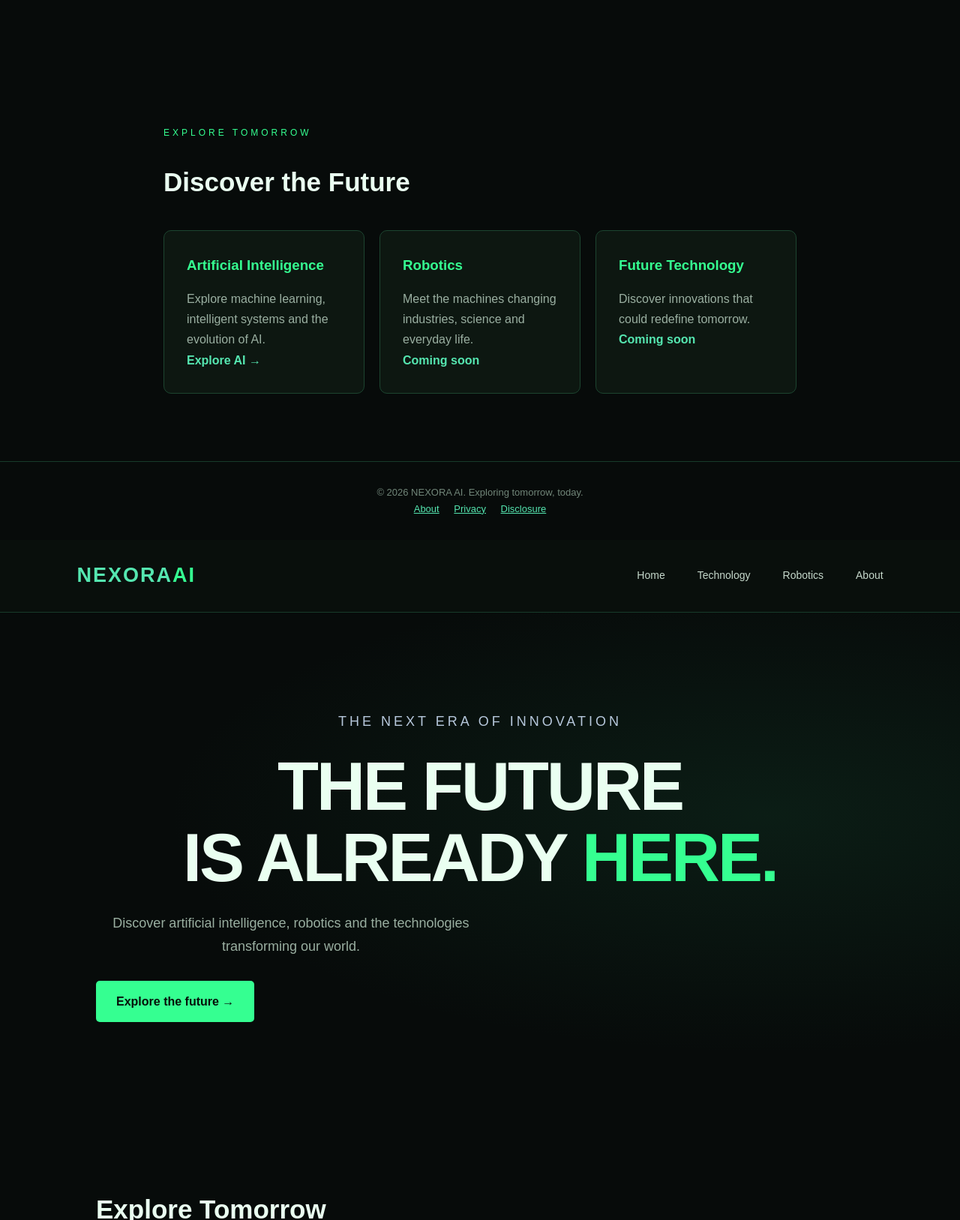
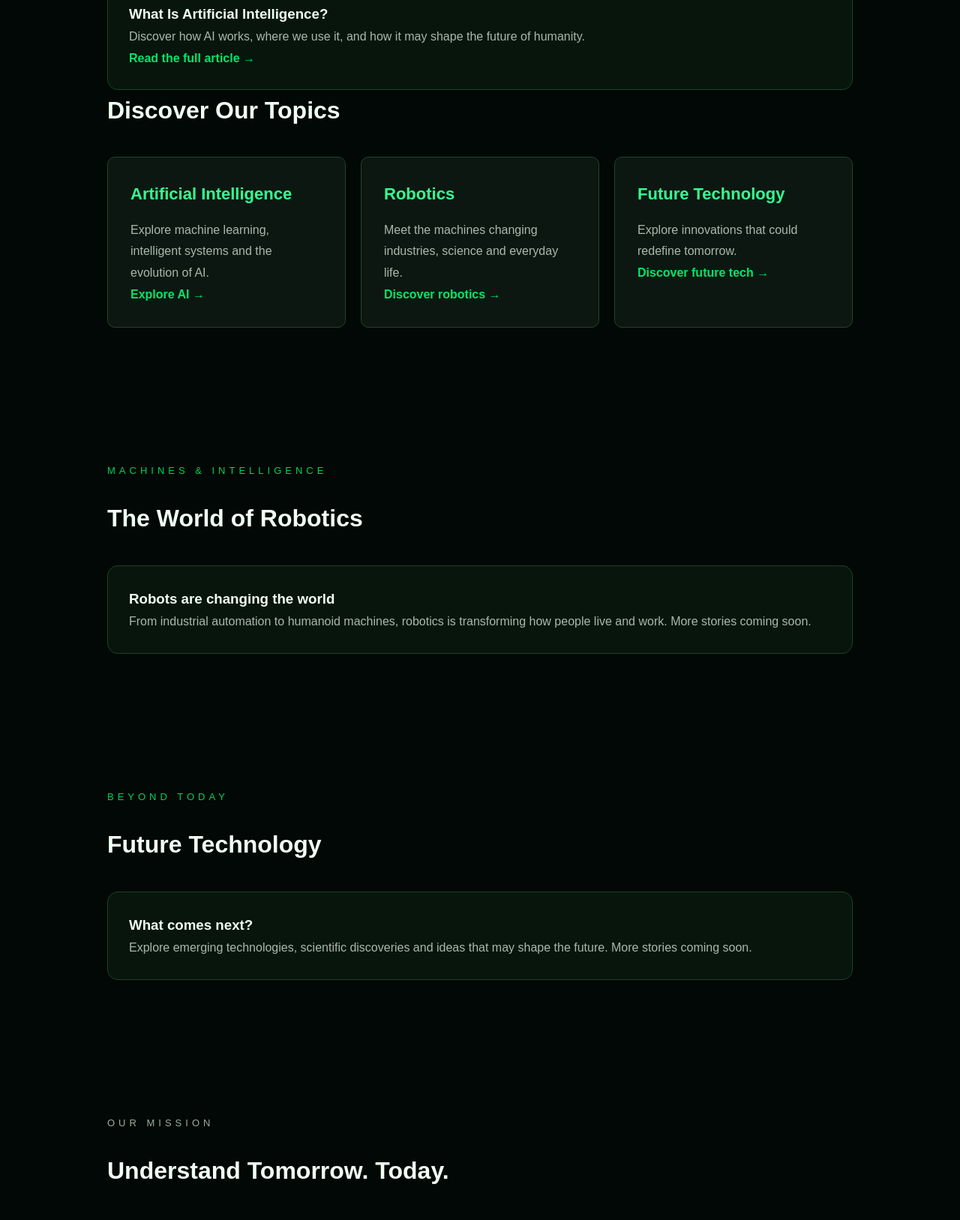
Before and after one commit to csabaviski822-hub/nexora-ai, a plain HTML site: page index.html in a window 1280 px wide. Shown: the part 1173-2800 px from the top of the page at 75% size. Drawn offline with Linux system fonts and the light colour scheme.

Commit message:
Build unified NEXORA AI homepage

```diff
--- a/index.html
+++ b/index.html
@@ -1,105 +1,135 @@
-
 <!DOCTYPE html>
 <html lang="en">
 <head>
   <meta charset="UTF-8">
   <meta name="viewport" content="width=device-width, initial-scale=1.0">
-  <meta name="description" content="Explore artificial intelligence, robotics and future technology with NEXORA AI. Understand Tomorrow. Today.">
-  <meta name="theme-color" content="#07111f">
-  <title>NEXORA AI — Understand Tomorrow. Today.</title>
+  <meta name="description" content="Explore artificial intelligence, robotics and future technology with NEXORA AI.">
+  <meta name="theme-color" content="#020805">
+  <title>NEXORA AI — The Future Is Already Here</title>
   <link rel="icon" href="favicon.svg" type="image/svg+xml">
   <link rel="stylesheet" href="styles.css">
+
   <style>
-    body { background:#07111f; color:#eaf2ff; font-family:Arial,sans-serif; margin:0; }
-    header { padding:22px 7%; display:flex; justify-content:space-between; align-items:center; flex-wrap:wrap; gap:15px; border-bottom:1px solid #20334c; }
-    header h2 { color:#55e6b0; letter-spacing:2px; margin:0; }
-    nav a { color:#c9d8eb; text-decoration:none; margin-left:18px; }
-    .hero { padding:90px 7%; text-align:center; background:radial-gradient(circle at top,#173b53,#07111f 65%); }
-    .hero h1 { font-size:clamp(38px,7vw,68px); margin:0 0 18px; }
-    .hero h1 span { color:#55e6b0; }
-    .hero p { color:#b7c8dc; font-size:18px; line-height:1.7; }
-    .section { padding:55px 7%; max-width:1100px; margin:auto; }
-    .featured,.card { background:#101f32; border:1px solid #29415b; border-radius:16px; padding:25px; }
-    .featured { margin-top:20px; }
-    .cards { display:grid; grid-template-columns:repeat(auto-fit,minmax(220px,1fr)); gap:20px; }
-    .card a,.read-more { color:#55e6b0; text-decoration:none; font-weight:bold; }
-    .card p,.featured p { color:#b7c8dc; line-height:1.7; }
-    .tag { color:#55e6b0; text-transform:uppercase; letter-spacing:2px; font-size:12px; }
-    footer { text-align:center; padding:30px; border-top:1px solid #20334c; color:#91a6bd; }
-    footer a { color:#55e6b0; margin:0 8px; }
+    * { box-sizing: border-box; }
+    html { scroll-behavior: smooth; }
+    body {
+      margin: 0;
+      background: #020805;
+      color: #f0fff5;
+      font-family: Arial, sans-serif;
+    }
+    header {
+      padding: 28px 7%;
+      display: flex;
+      flex-direction: column;
+      align-items: center;
+      gap: 28px;
+      border-bottom: 1px solid #163b27;
+    }
+    header h2 {
+      margin: 0;
+      font-size: 34px;
+      letter-spacing: 2px;
+    }
+    header h2 span, .hero h1 span { color: #00d45a; }
+    nav {
+      display: flex;
+      justify-content: center;
+      flex-wrap: wrap;
+      gap: 24px;
+    }
+    nav a {
+      color: #a8b9ad;
+      text-decoration: none;
+      font-size: 16px;
+    }
+    nav a:hover, footer a:hover { color: #00e66a; }
+    .hero {
+      min-height: 620px;
+      padding: 110px 7%;
+      display: flex;
+      flex-direction: column;
+      justify-content: center;
+      background: radial-gradient(ellipse at 80% 40%, #062313 0%, #020805 65%);
+    }
+    .tag {
+      color: #00d45a;
+      letter-spacing: 5px;
+      font-size: 13px;
+      text-transform: uppercase;
+    }
+    .hero h1 {
+      max-width: 850px;
+      font-size: clamp(46px, 9vw, 82px);
+      line-height: 1.04;
+      margin: 35px 0;
+    }
+    .hero p:not(.tag) {
+      max-width: 650px;
+      color: #a8b9ad;
+      font-size: 19px;
+      line-height: 1.8;
+    }
+    .button {
+      display: inline-block;
+      width: fit-content;
+      margin-top: 25px;
+      padding: 22px 32px;
+      background: #00a82f;
+      color: white;
+      text-decoration: none;
+      font-weight: bold;
+      border-radius: 9px;
+    }
+    .button:hover { background: #00c94b; }
+    .section {
+      padding: 75px 7%;
+      max-width: 1250px;
+      margin: auto;
+    }
+    .section h2 { font-size: 32px; }
+    .featured, .card, .topic {
+      background: #08150d;
+      border: 1px solid #174329;
+      border-radius: 14px;
+      padding: 28px;
+    }
+    .featured p, .card p, .topic p {
+      color: #a8b9ad;
+      line-height: 1.8;
+    }
+    .cards {
+      display: grid;
+      grid-template-columns: repeat(auto-fit, minmax(230px, 1fr));
+      gap: 20px;
+    }
+    .card h3 { font-size: 22px; }
+    .card a, .read-more {
+      color: #00e66a;
+      text-decoration: none;
+      font-weight: bold;
+    }
+    .topic { margin-top: 22px; }
+    footer {
+      text-align: center;
+      padding: 35px 7%;
+      border-top: 1px solid #163b27;
+      color: #82958a;
+    }
+    footer a {
+      color: #00d45a;
+      text-decoration: none;
+      margin: 0 9px;
+    }
+    @media (max-width: 600px) {
+      .hero { min-height: 570px; padding: 75px 7%; }
+      .tag { letter-spacing: 3px; }
+      nav { gap: 17px; }
+    }
   </style>
 </head>
+
 <body>
-  <header>
-    <h2>NEXORA AI</h2>
-    <nav>
-      <a href="index.html">Home</a>
-      <a href="#explore">Explore</a>
-      <a href="about.html">About</a>
-    </nav>
-  </header>
-
-  <section class="hero">
-    <p class="tag">Artificial Intelligence • Robotics • Future Tech</p>
-    <h1>Understand <span>Tomorrow.</span><br>Today.</h1>
-    <p>Discover the technologies transforming our world.<br>Think beyond today. Explore what comes next.</p>
-  </section>
-
-  <main>
-    <section class="section">
-      <p class="tag">Editor's choice</p>
-      <h2>Start Exploring</h2>
-      <article class="featured">
-        <p class="tag">Artificial Intelligence</p>
-        <h3>What Is Artificial Intelligence?</h3>
-        <p>Discover how AI works, where we use it, and how it may shape the future of humanity.</p>
-        <a class="read-more" href="articles/what-is-artificial-intelligence.html">Read the full article →</a>
-      </article>
-    </section>
-
-    <section class="section" id="explore">
-      <p class="tag">Explore tomorrow</p>
-      <h2>Discover the Future</h2>
-      <div class="cards">
-        <article class="card">
-          <h3>Artificial Intelligence</h3>
-          <p>Explore machine learning, intelligent systems and the evolution of AI.</p>
-          <a href="articles/what-is-artificial-intelligence.html">Explore AI →</a>
-        </article>
-        <article class="card">
-          <h3>Robotics</h3>
-          <p>Meet the machines changing industries, science and everyday life.</p>
-          <a href="#explore">Coming soon</a>
-        </article>
-        <article class="card">
-          <h3>Future Technology</h3>
-          <p>Discover innovations that could redefine tomorrow.</p>
-          <a href="#explore">Coming soon</a>
-        </article>
-      </div>
-    </section>
-  </main>
-
-  <footer>
-    <p>© 2026 NEXORA AI. Exploring tomorrow, today.</p>
-    <a href="about.html">About</a>
-    <a href="privacy.html">Privacy</a>
-    <a href="disclosure.html">Disclosure</a>
-  </footer>
-</body>
-</html>
-
-<!DOCTYPE html>
-<html lang="en">
-<head>
-<meta charset="UTF-8">
-<meta name="viewport" content="width=device-width, initial-scale=1.0">
-<meta name="description" content="Explore artificial intelligence, robotics and the technologies shaping tomorrow.">
-<title>NEXORA AI — The Future Is Already Here</title>
-<link rel="stylesheet" href="styles.css">
-</head>
-<body>
-
 <header>
   <h2>NEXORA<span>AI</span></h2>
   <nav>
@@ -112,40 +142,75 @@
 
 <main>
   <section class="hero" id="home">
-  <p class="tag">THE NEXT ERA OF INNOVATION</p>
+    <p class="tag">The next era of innovation</p>
     <h1>THE FUTURE<br>IS ALREADY <span>HERE.</span></h1>
-  <p>Discover artificial intelligence, robotics
-  and the technologies transforming our world.</p>
+    <p>Discover artificial intelligence, robotics and the technologies transforming our world.</p>
     <a class="button" href="#technology">Explore the future →</a>
   </section>
 
-<section id="technology">
+  <section class="section" id="technology">
+    <p class="tag">Editor's choice</p>
     <h2>Explore Tomorrow</h2>
+
+    <article class="featured">
+      <p class="tag">Artificial Intelligence</p>
+      <h3>What Is Artificial Intelligence?</h3>
+      <p>Discover how AI works, where we use it, and how it may shape the future of humanity.</p>
+      <a class="read-more" href="articles/what-is-artificial-intelligence.html">Read the full article →</a>
+    </article>
+
+    <h2>Discover Our Topics</h2>
     <div class="cards">
-    <article>
+      <article class="card">
         <h3>Artificial Intelligence</h3>
-      <p>Discover the intelligence shaping the next generation.</p>
+        <p>Explore machine learning, intelligent systems and the evolution of AI.</p>
+        <a href="articles/what-is-artificial-intelligence.html">Explore AI →</a>
       </article>
-    <article id="robotics">
+
+      <article class="card">
         <h3>Robotics</h3>
-      <p>Meet the machines changing how humanity works.</p>
+        <p>Meet the machines changing industries, science and everyday life.</p>
+        <a href="#robotics">Discover robotics →</a>
       </article>
-    <article>
+
+      <article class="card">
         <h3>Future Technology</h3>
-      <p>Explore innovations beyond today's imagination.</p>
+        <p>Explore innovations that could redefine tomorrow.</p>
+        <a href="#future">Discover future tech →</a>
       </article>
     </div>
   </section>
 
-<section id="about">
+  <section class="section" id="robotics">
+    <p class="tag">Machines & intelligence</p>
+    <h2>The World of Robotics</h2>
+    <div class="topic">
+      <h3>Robots are changing the world</h3>
+      <p>From industrial automation to humanoid machines, robotics is transforming how people live and work. More stories coming soon.</p>
+    </div>
+  </section>
+
+  <section class="section" id="future">
+    <p class="tag">Beyond today</p>
+    <h2>Future Technology</h2>
+    <div class="topic">
+      <h3>What comes next?</h3>
+      <p>Explore emerging technologies, scientific discoveries and ideas that may shape the future. More stories coming soon.</p>
+    </div>
+  </section>
+
+  <section class="section" id="about">
+    <p class="tag">Our mission</p>
     <h2>Understand Tomorrow. Today.</h2>
-  <p>NEXORA AI explores the technologies that will define our future.</p>
+    <p>NEXORA AI explores artificial intelligence, robotics and the technologies that will define our future.</p>
   </section>
 </main>
 
 <footer>
   <p>© 2026 NEXORA AI. All rights reserved.</p>
+  <a href="about.html">About</a>
+  <a href="privacy.html">Privacy</a>
+  <a href="disclosure.html">Disclosure</a>
 </footer>
-
 </body>
 </html>
```
Lines whose indentation alone changed are shown as unchanged.
